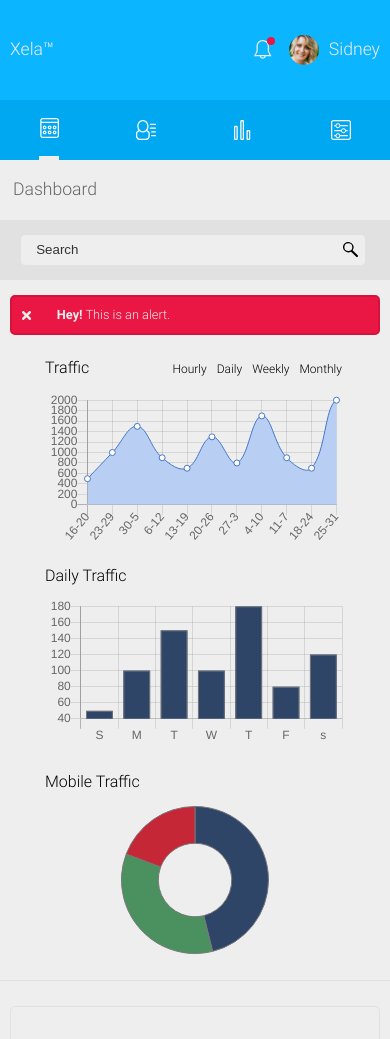
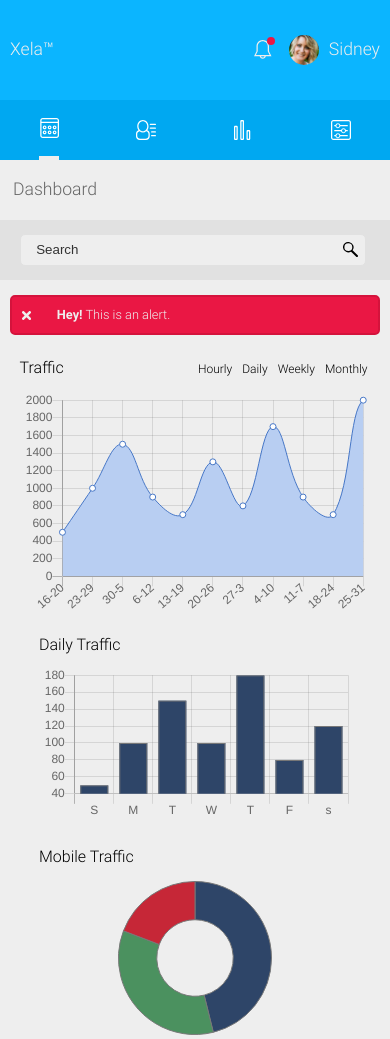
Before and after one commit to AlexJoeb/Project-7-WebApp-Dashboard, a plain HTML site: page index.html in a window 390 px wide. Shown: the top 1039 px of the page. Drawn offline with nearby package versions, Linux system fonts and the light colour scheme.

Commit message:
JS Fixed.

```diff
--- a/index.html
+++ b/index.html
@@ -93,8 +93,8 @@
                                 <li id="content__main__charts--traffic--header--monthly">Monthly</li>
                             </ul>
                         </div>
-
-                        <canvas id="trafficChart"></canvas>
+                        <!--  height="50vh" width="100vw" -->
+                        <canvas height="50vh" width="80vw" id="trafficChart"></canvas>
                     </div>
                     <div class="content__main__charts--dtraffic">
                         <p class="content__main__charts--dtraffic--title">Daily Traffic</p>
@@ -246,7 +246,7 @@
                             Message Users
                         </p>
                         <div class="content__main__boxes--mu--content">
-                            <p class="content__main__boxes--mu--content--message message--success">Message goes here!</p>
+                            <p id="formalert" class="content__main__boxes--mu--content--message message--alert">Message goes here!</p>
                             <form id="msgform" class="content__main__boxes--mu--form">
                                 <input type="text" placeholder="Enter username.." id="username" />
                                 <textarea type="text" id="message"></textarea>
--- a/js/charts.js
+++ b/js/charts.js
@@ -69,7 +69,7 @@ let dailyTrafficVar = new Chart(dailyTraffic, {
     }]
   },
   options: {
-    responsive: false,
+    responsive: true,
     legend: {
       display: false,
 
@@ -109,7 +109,7 @@ let mobileChartVar = new Chart(mobileChart, {
     }]
   },
   options: {
-    responsive: false,
+    responsive: true,
     legend: {
       display: false,
     },
--- a/js/script.js
+++ b/js/script.js
@@ -137,6 +137,7 @@ const getCloseParent = $target => {
 // =======================
 
 const $form = $("#msgform");
+const $formalert = $("#formalert");
 
 $form.submit((event) => {
     event.preventDefault();
@@ -146,6 +147,11 @@ $form.submit((event) => {
 
     if(inputValue == "") console.log("Input is empty!");
     if(msgValue == "") console.log("Textarea is empty!");
+
+    $formalert.text("Woops! You have blank fields.");
+    $formalert.slideToggle(400, () => {
+        setTimeout(function(){ $formalert.slideToggle(); }, 2000);
+    });
 
 });
 
@@ -158,6 +164,7 @@ $(document).on("DOMContentLoaded", () => {
     }
 
     $notif__screen.hide();
+    $formalert.hide();
 
     for(x in notification){
         addNotification(notification[x]);
--- a/scss/base/_globals.scss
+++ b/scss/base/_globals.scss
@@ -51,3 +51,26 @@ a{
         transform: rotate(0deg);
     }
 }
+
+.message{
+    &--success{
+        background: color(green, x-light);
+
+        border-radius: 5px;
+
+        border-bottom: 2px solid color(green);
+        border-right: 2px solid color(green);
+        border-top: 1px solid color(green);
+        border-left: 1px solid color(green);
+    }
+    &--alert{
+        background: color(red);
+
+        border-radius: 5px;
+
+        border-bottom: 2px solid color(red, x-dark);
+        border-right: 2px solid color(red, x-dark);
+        border-top: 1px solid color(red, x-dark);
+        border-left: 1px solid color(red, x-dark);
+    }
+}
--- a/scss/comps/_content-boxes.scss
+++ b/scss/comps/_content-boxes.scss
@@ -135,6 +135,9 @@
         margin: 10px 0;
 
         text-align: center;
+
+        color: color(white) !important;
+        font-family: $font__stack--primary;
       }
 
       input{
@@ -142,6 +145,8 @@
         background: color(white, x-light);
         width: 100%;
         border-radius: 5px;
+
+        margin-top: 10px;
 
         &::placeholder{
           color:color(gray, x-light);
--- a/scss/comps/_content-main.scss
+++ b/scss/comps/_content-main.scss
@@ -23,8 +23,7 @@
 
     &--close{
       @include grid{
-        justify-content: center;
-        align-items: center;
+        justify-content: space-between;
       }
       svg{
         @extend %pointer;
@@ -37,8 +36,13 @@
 
 
   &__charts{
-    @include flex($wrap: wrap);
+    @include flex($wrap: wrap){
+      justify-content: center;
+      align-items: center;
+    }
+
     margin-top: 25px;
+
     &--traffic, &--dtraffic, &--mtraffic {
       canvas{
         margin-top: 15px;
@@ -47,11 +51,8 @@
     }
 
     &--traffic {
-      flex-basis: auto;
-      margin: 0 auto;
-
-      @include mq(tablet){
-        flex-basis: 95vw;
+      canvas{
+        width: 90vw !important;
       }
 
       &--header{
@@ -82,19 +83,21 @@
       }
     }
     &--dtraffic {
-      flex-basis: auto;
+      flex-basis: 80vw !important;
       margin: 0 auto;
 
       @include mq(tablet){
-        flex-basis: 49vw;
+        flex-basis: 39vw !important;
+        margin: 0;
       }
     }
     &--mtraffic {
-      flex-basis: auto;
+      flex-basis: 80vw ;
       margin: 0 auto;
 
       @include mq(tablet){
-        flex-basis: 49vw;
+        flex-basis: 39vw !important;
+        margin: 0;
       }
     }
   }
--- a/scss/comps/_index.scss
+++ b/scss/comps/_index.scss
@@ -2,4 +2,4 @@
 
 @import "content", "content-main", "content-boxes", "content-socials", "_main-settings-buttons";
 
-@import "notifications"
+@import "notifications";
```
Also changed, not shown: css/style.css, 1 other file.
